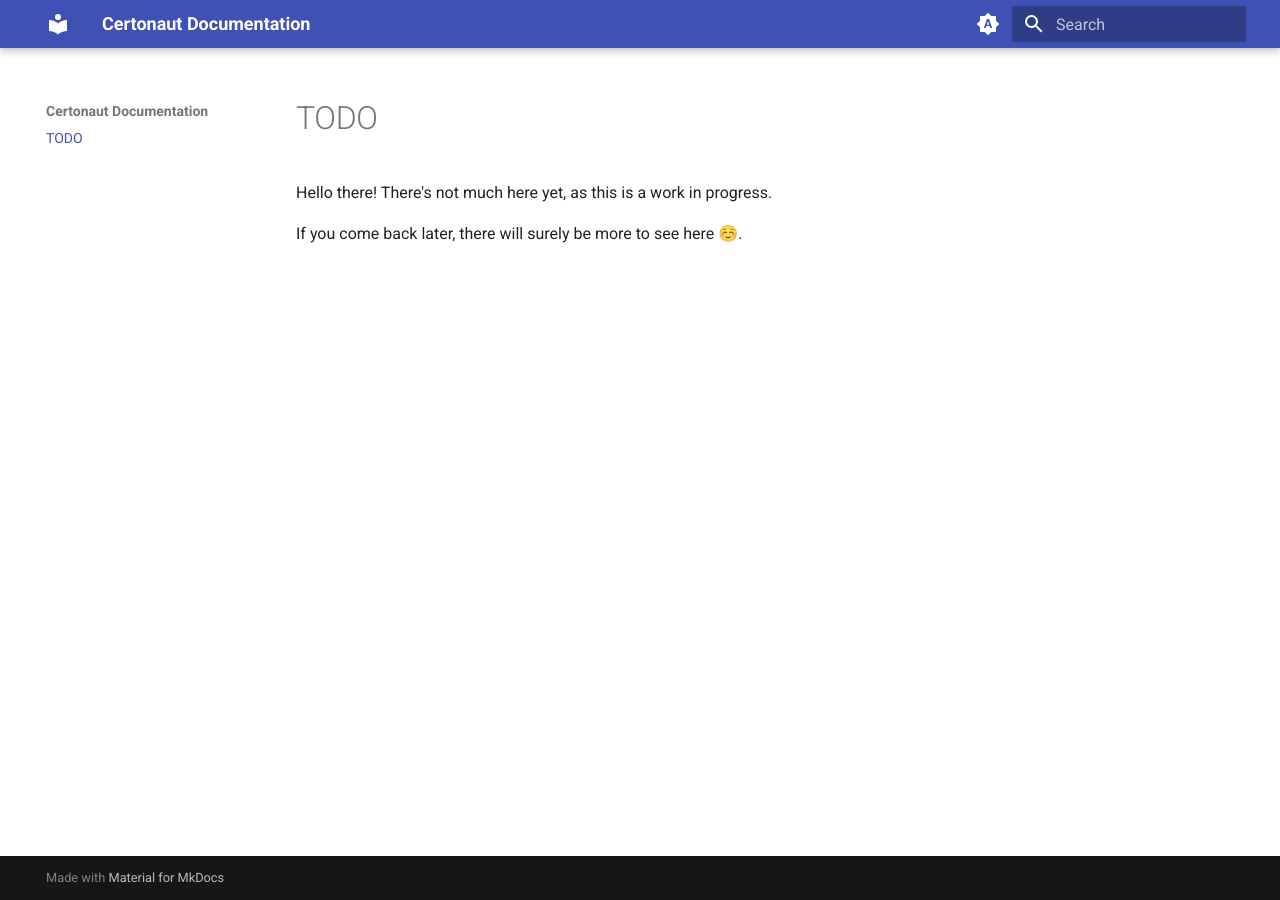
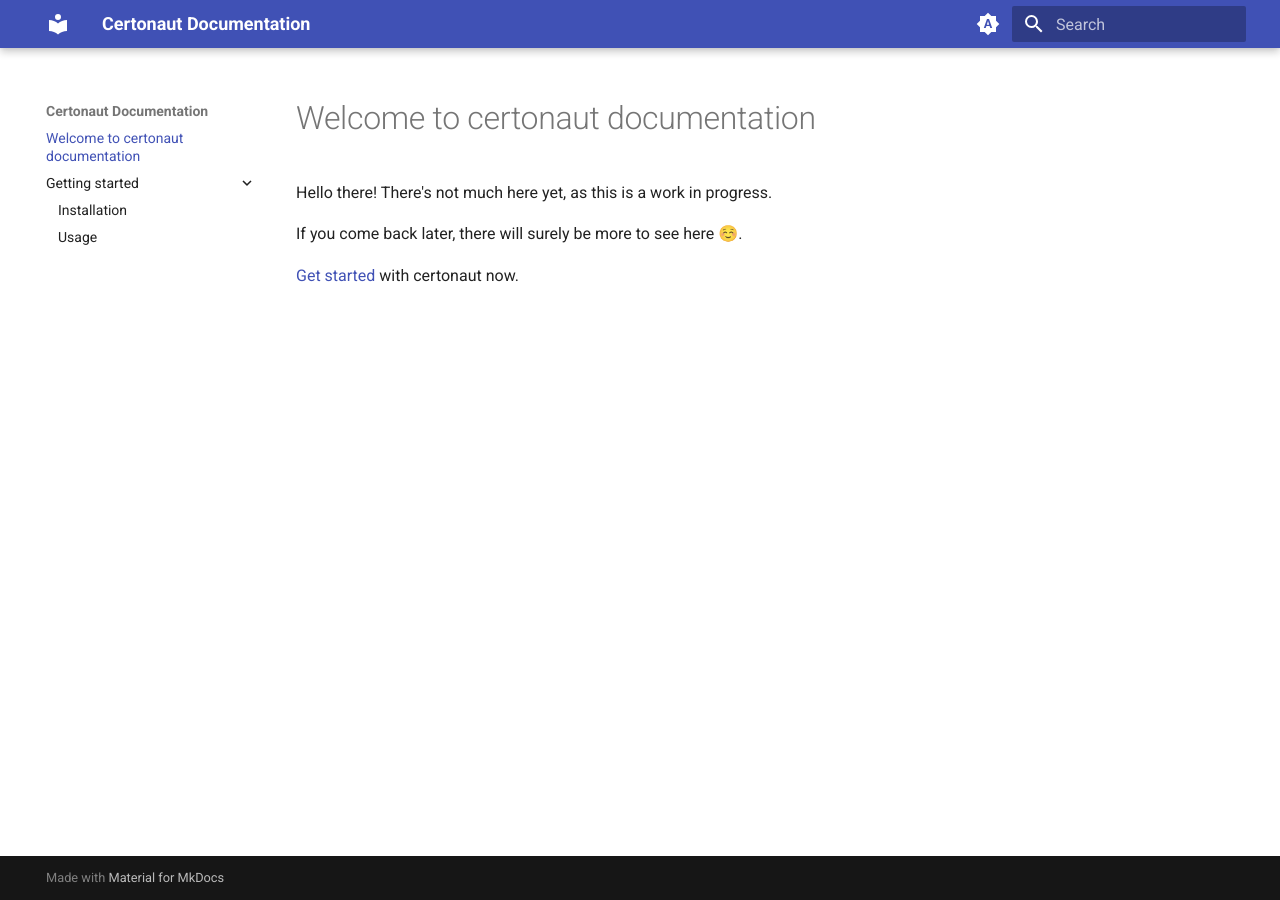
Before and after one commit to certonaut/docs, an MkDocs documentation site: the page built from docs/index.md, in a window 1280 px wide. Built offline with MkDocs 1.6.1 and Material for MkDocs 9.7.7, drawn with Linux system fonts in a browser that asks for light colours.

Commit message:
feat: Draft installation section

```diff
--- /dev/null
+++ b/docs/getting-started/usage.md
@@ -0,0 +1,3 @@
+# Usage
+
+TODO
--- a/docs/index.md
+++ b/docs/index.md
@@ -1,5 +1,7 @@
-# TODO
+# Welcome to certonaut documentation
 
 Hello there! There's not much here yet, as this is a work in progress.
 
 If you come back later, there will surely be more to see here ☺️.
+
+[Get started](getting-started/installation.md) with certonaut now.
--- a/mkdocs.yml
+++ b/mkdocs.yml
@@ -22,3 +22,29 @@
       toggle:
         icon: material/brightness-4
         name: Switch to system preference
+  features:
+    - content.code.copy
+    - content.code.select
+    - content.code.annotate
+    - content.tabs.link
+    - navigation.expand
+markdown_extensions:
+  - attr_list
+  - admonition
+  - md_in_html
+  - pymdownx.details
+  - pymdownx.superfences
+  - pymdownx.inlinehilite
+  - pymdownx.snippets
+  - pymdownx.emoji:
+      emoji_index: !!python/name:material.extensions.emoji.twemoji
+      emoji_generator: !!python/name:material.extensions.emoji.to_svg
+  - pymdownx.highlight:
+      anchor_linenums: true
+      line_spans: __span
+      pygments_lang_class: true
+  - pymdownx.tabbed:
+      alternate_style: true
+      slugify: !!python/object/apply:pymdownx.slugs.slugify
+        kwds:
+          case: lower
```
Also changed, not shown: docs/getting-started/installation.md (added, +101 -0 lines).
